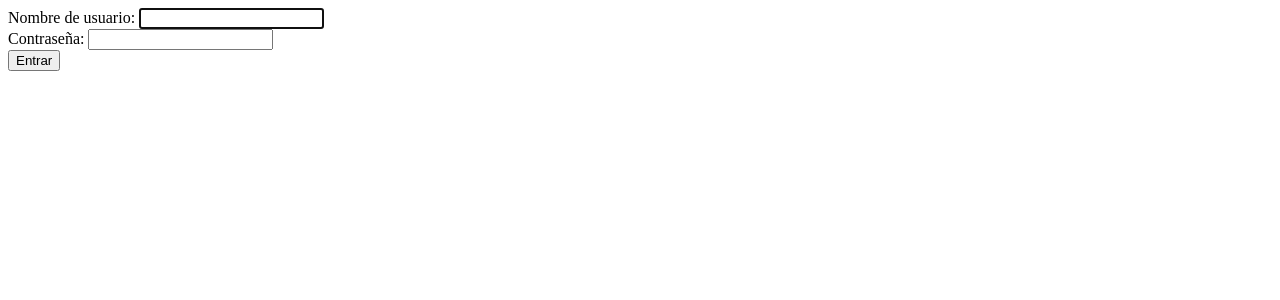
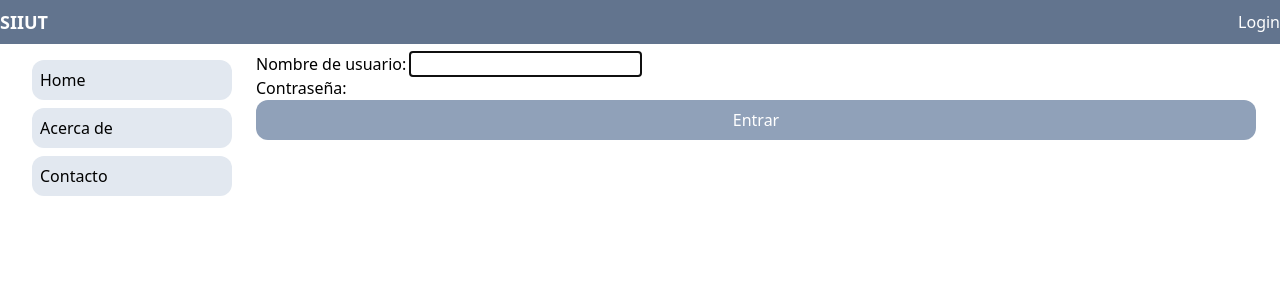
Before and after one commit to JJgithubUT/siiut-2025, a Django app: page /accounts/login/ in a window 1280 px wide. Shown: the top 300 px of the page. Run offline with Django 5.2, Linux system fonts and the light colour scheme.

Commit message:
14-3-25 Subcommit 2 diario

```diff
--- a/siiut/siiut/settings.py
+++ b/siiut/siiut/settings.py
@@ -152,5 +152,5 @@ else:
 
 DEFAULT_AUTO_FIELD = 'django.db.models.BigAutoField'
 
-LOGIN_REDIRECT = '/'
-LOGOUT_REDIRECT = '/'
+LOGIN_REDIRECT_URL = '/'
+LOGOUT_REDIRECT_URL = '/'
--- a/siiut/templates/registration/login.html
+++ b/siiut/templates/registration/login.html
@@ -1,5 +1,15 @@
+{% extends 'base.html' %}
+
+
+{% block title %}Login{% endblock title %}
+
+
+{% block content %}
 <form method="post">
     {% csrf_token %}
     {{ form }}
-    <input type="submit" value="Entrar">
+    <input
+    class="w-full bg-slate-400 p-2 text-white hover:bg-slate-500 rounded-xl"
+    type="submit" value="Entrar">
 </form>
+{% endblock content %}
--- a/siiut/templates/shared/menu.html
+++ b/siiut/templates/shared/menu.html
@@ -1,34 +1,33 @@
 <nav>
     <ul>
         <li>
-            <a
-            class="block w-[200px] bg-slate-200 hover:bg-slate-400 m-2 rounded-xl p-2"
+            <a class="block w-[200px] bg-slate-200 hover:bg-slate-400 m-2 rounded-xl p-2"
                 href="{% url 'home:home' %}">Home</a>
         </li>
         <li>
-            <a
-            class="block w-[200px] bg-slate-200 hover:bg-slate-400 m-2 rounded-xl p-2"
+            <a class="block w-[200px] bg-slate-200 hover:bg-slate-400 m-2 rounded-xl p-2"
                 href="{% url 'home:about' %}">Acerca de</a>
         </li>
         <li>
-            <a
-            class="block w-[200px] bg-slate-200 hover:bg-slate-400 m-2 rounded-xl p-2"
+            <a class="block w-[200px] bg-slate-200 hover:bg-slate-400 m-2 rounded-xl p-2"
                 href="{% url 'home:contact' %}">Contacto</a>
         </li>
+
+        {% if user.id_authenticated %}
         <li>
-            <a
-            class="block w-[200px] bg-slate-200 hover:bg-slate-400 m-2 rounded-xl p-2"
+            <a class="block w-[200px] bg-slate-200 hover:bg-slate-400 m-2 rounded-xl p-2"
                 href="{% url 'career:quarter_list' %}">Cuatrimestres</a>
         </li>
         <li>
-            <a
-            class="block w-[200px] bg-slate-200 hover:bg-slate-400 m-2 rounded-xl p-2"
+            <a class="block w-[200px] bg-slate-200 hover:bg-slate-400 m-2 rounded-xl p-2"
                 href="{% url 'career:level_list' %}">Niveles</a>
         </li>
         <li>
-            <a
-            class="block w-[200px] bg-slate-200 hover:bg-slate-400 m-2 rounded-xl p-2"
+            <a class="block w-[200px] bg-slate-200 hover:bg-slate-400 m-2 rounded-xl p-2"
                 href="{% url 'career:career_list' %}">Carreras</a>
         </li>
+        {% endif %}
+
+
     </ul>
 </nav>
```
Lines whose indentation alone changed are shown as unchanged.
